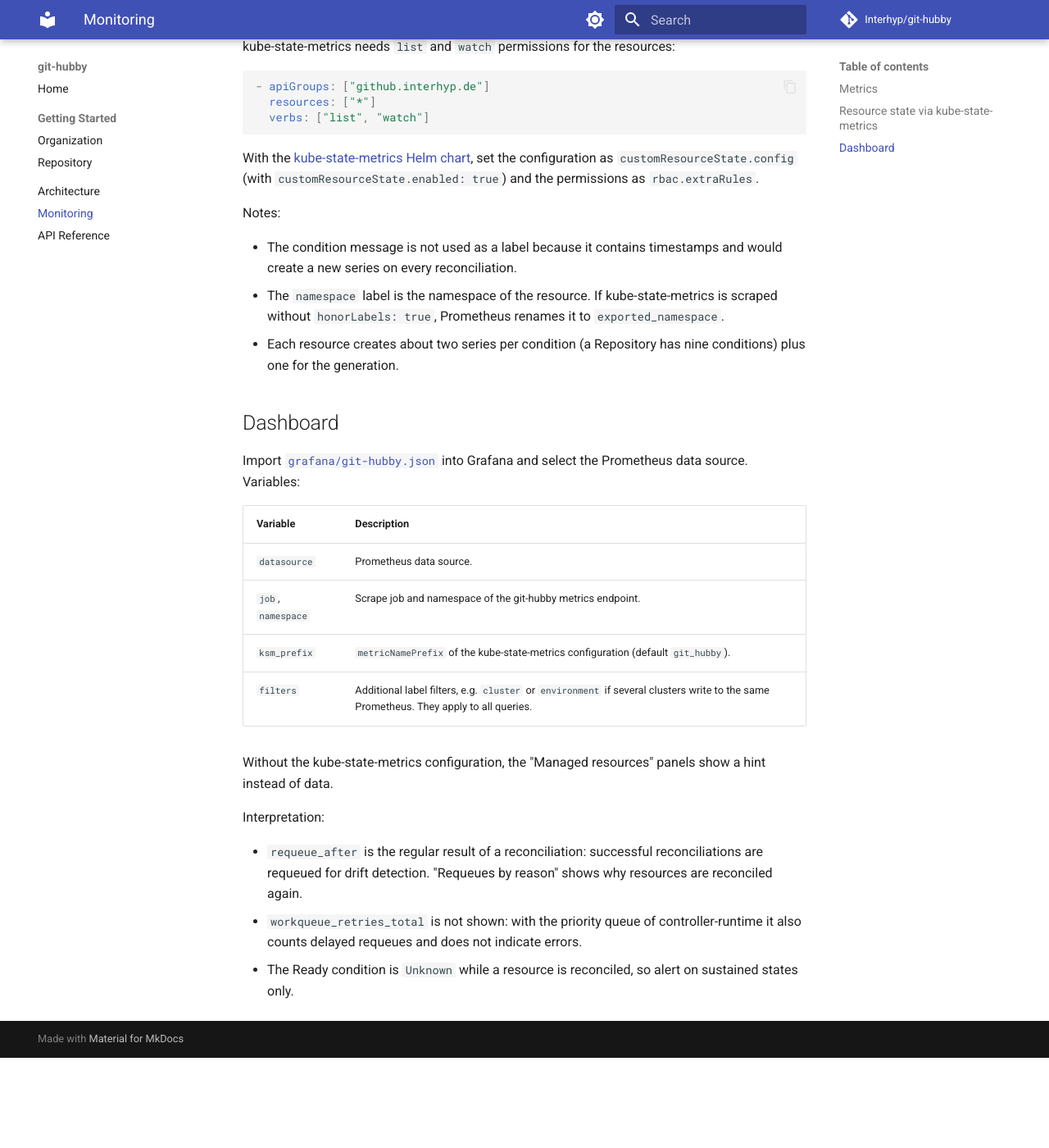
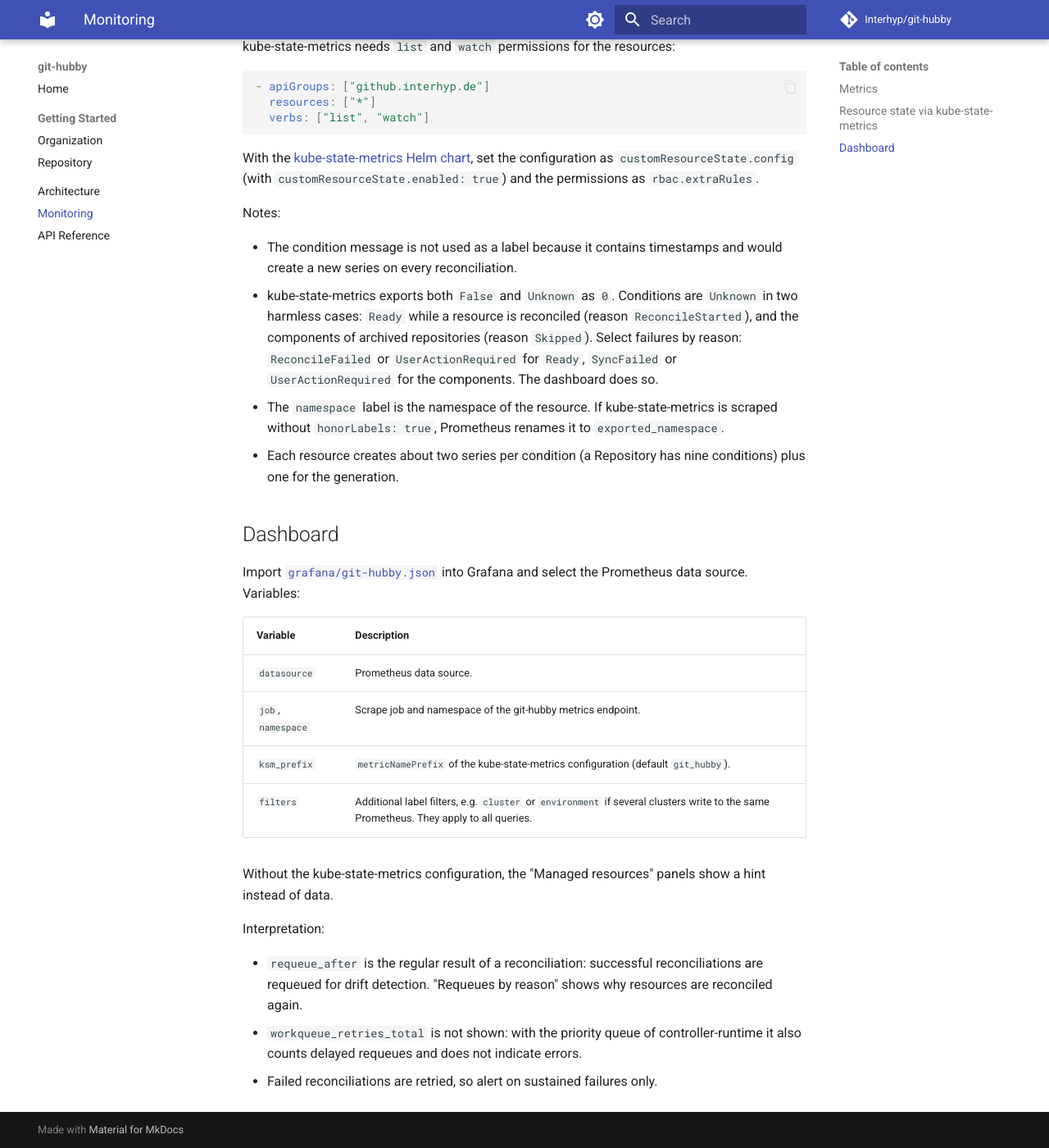
Before and after one commit to Interhyp/git-hubby, an MkDocs documentation site: the page built from docs/monitoring.md, in a window 1280 px wide and 1400 px high, scrolled down 2030 px. Shown: the whole window at 82% size. Built offline with MkDocs 1.6.1 and Material for MkDocs 9.7.7, drawn with Linux system fonts in a browser that asks for light colours; comment, search, counter and statistics services are not loaded; before the commit the page ends 3320 px from its top, so only the background shows below that.

Commit message:
fix(grafana): count only failed conditions as failures
kube-state-metrics exports Unknown conditions as 0 like False. Ready is
Unknown while a resource is reconciled (ReconcileStarted), and the
components of archived repositories are Unknown (Skipped). The dashboard
counted both as failures, e.g. seven constant failing components for every
archived repository. The panels now select failures by reason:
ReconcileFailed or UserActionRequired for Ready, SyncFailed or
UserActionRequired for the components.

```diff
--- a/docs/monitoring.md
+++ b/docs/monitoring.md
@@ -43,7 +43,7 @@ spec:
         name: [metadata, name]
       metrics:
         - name: condition
-          help: "Status of each condition in status.conditions (1 = True, 0 = False)"
+          help: "Status of each condition in status.conditions (1 = True, 0 = False or Unknown)"
           each:
             type: Gauge
             gauge:
@@ -85,6 +85,10 @@ Notes:
 
 - The condition message is not used as a label because it contains timestamps and would create a new series on
   every reconciliation.
+- kube-state-metrics exports both `False` and `Unknown` as `0`. Conditions are `Unknown` in two harmless cases: `Ready`
+  while a resource is reconciled (reason `ReconcileStarted`), and the components of archived repositories (reason
+  `Skipped`). Select failures by reason: `ReconcileFailed` or `UserActionRequired` for `Ready`, `SyncFailed` or
+  `UserActionRequired` for the components. The dashboard does so.
 - The `namespace` label is the namespace of the resource. If kube-state-metrics is scraped without `honorLabels: true`,
   Prometheus renames it to `exported_namespace`.
 - Each resource creates about two series per condition (a Repository has nine conditions) plus one for the
@@ -110,4 +114,4 @@ Interpretation:
   detection. "Requeues by reason" shows why resources are reconciled again.
 - `workqueue_retries_total` is not shown: with the priority queue of controller-runtime it also counts delayed requeues
   and does not indicate errors.
-- The Ready condition is `Unknown` while a resource is reconciled, so alert on sustained states only.
+- Failed reconciliations are retried, so alert on sustained failures only.
```
Also changed, not shown: 1 other file.
